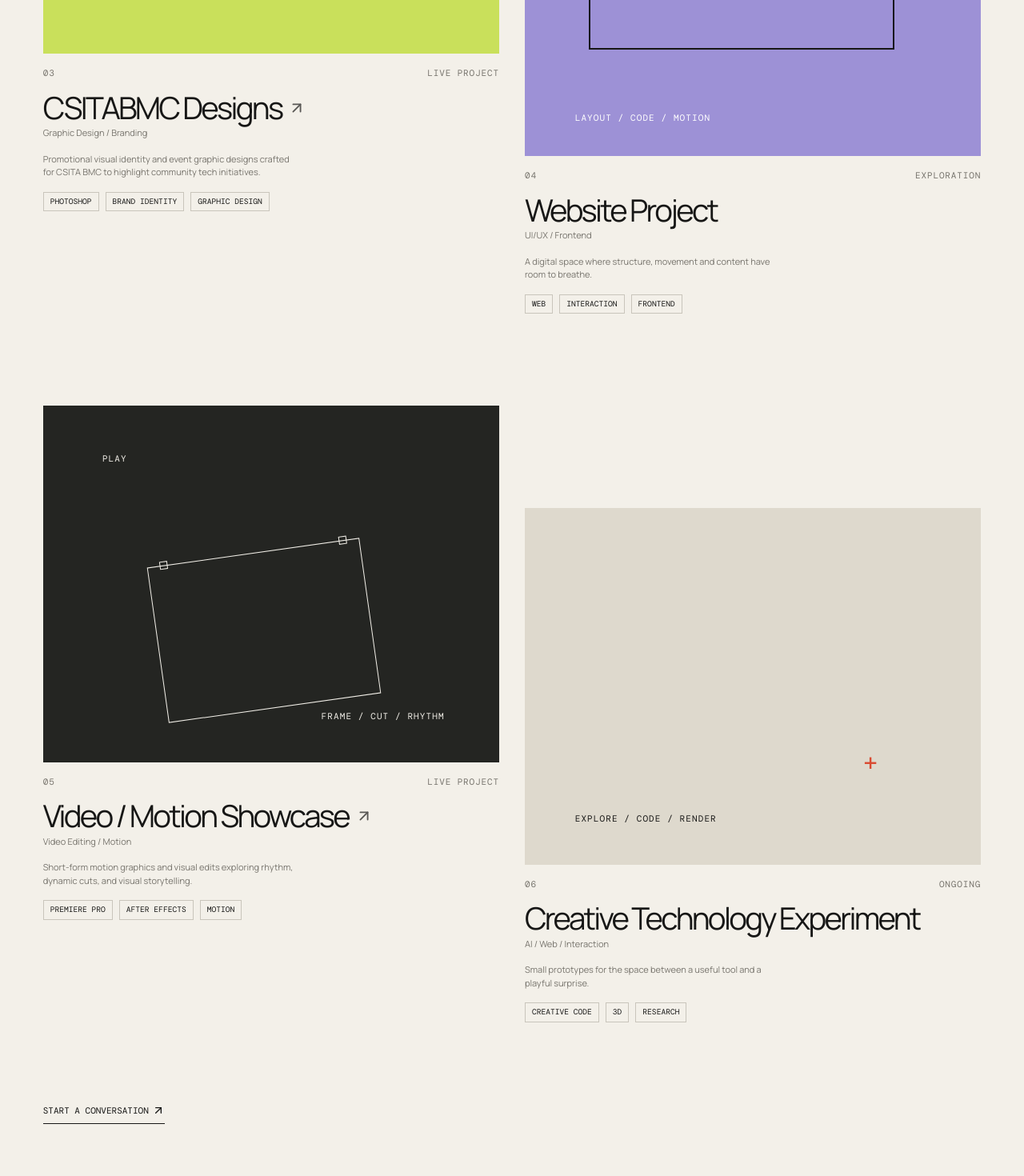
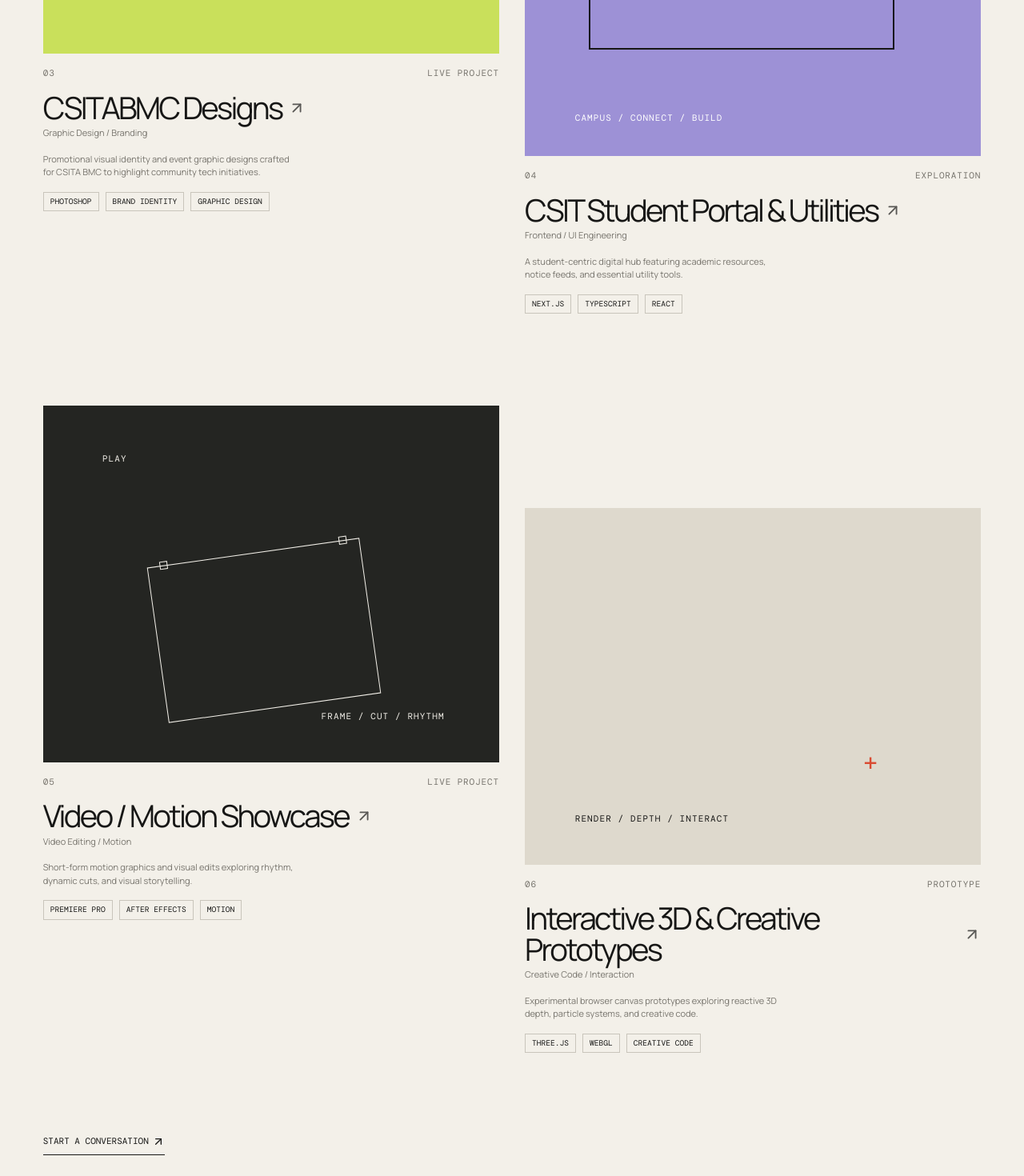
Before and after one commit to akkinyu2002/Portnew, a Next.js app: page / in a window 1280 px wide. Shown: the part 3562-5032 px from the top of the page at 80% size. Built offline with nearby package versions, Linux system fonts and the light colour scheme.

Commit message:
content(projects): enrich projects 04 and 06 with authentic CSIT and creative code metadata

```diff
--- a/src/data/projects.ts
+++ b/src/data/projects.ts
@@ -48,13 +48,14 @@ export const projects: Project[] = [
   },
   {
     number: "04",
-    title: "Website Project",
+    title: "CSIT Student Portal & Utilities",
     year: "Exploration",
-    category: "UI/UX / Frontend",
-    description: "A digital space where structure, movement and content have room to breathe.",
-    tags: ["Web", "Interaction", "Frontend"],
+    category: "Frontend / UI Engineering",
+    description: "A student-centric digital hub featuring academic resources, notice feeds, and essential utility tools.",
+    tags: ["Next.js", "TypeScript", "React"],
     tone: "violet",
-    previewLabel: "layout / code / motion",
+    link: "https://github.com/akkinyu2002",
+    previewLabel: "campus / connect / build",
   },
   {
     number: "05",
@@ -69,12 +70,13 @@ export const projects: Project[] = [
   },
   {
     number: "06",
-    title: "Creative Technology Experiment",
-    year: "Ongoing",
-    category: "AI / Web / Interaction",
-    description: "Small prototypes for the space between a useful tool and a playful surprise.",
-    tags: ["Creative code", "3D", "Research"],
+    title: "Interactive 3D & Creative Prototypes",
+    year: "Prototype",
+    category: "Creative Code / Interaction",
+    description: "Experimental browser canvas prototypes exploring reactive 3D depth, particle systems, and creative code.",
+    tags: ["Three.js", "WebGL", "Creative Code"],
     tone: "paper",
-    previewLabel: "explore / code / render",
+    link: "https://github.com/akkinyu2002",
+    previewLabel: "render / depth / interact",
   },
 ];
```
